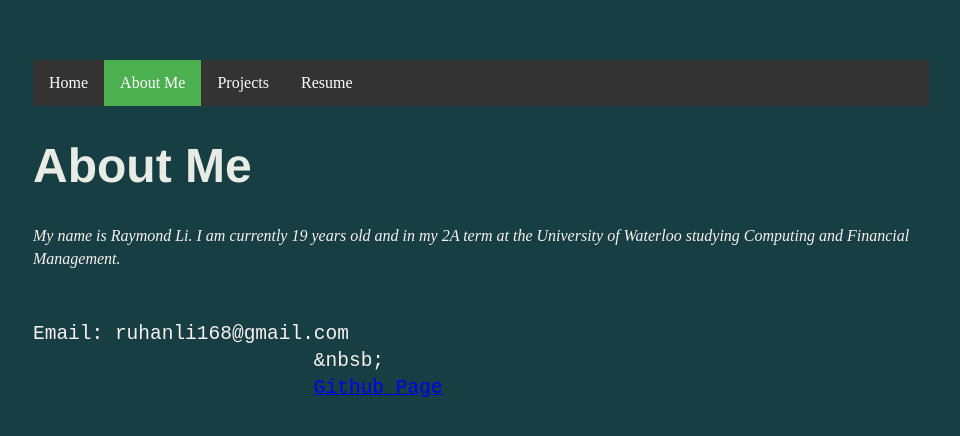
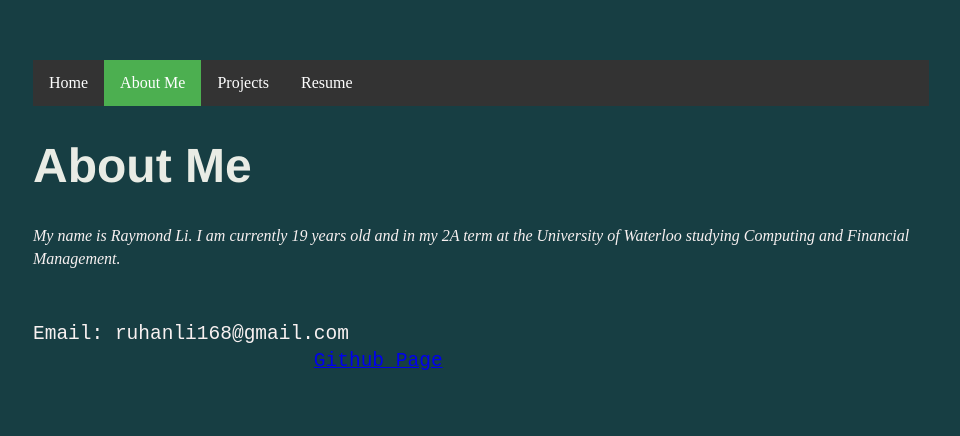
Before and after one commit to Raymoondo/RuhanLi.github.io-1, a Jekyll site: the page about/index.html, which Jekyll copies as it is, in a window 1280 px wide. Shown: the top 436 px of the page, without its empty margins (159-1119 px from the left). Built offline with Jekyll 4.4.1, drawn with Linux system fonts in a browser that asks for light colours; part of the change alters nothing that is shown.

Commit message:
Update index.html

```diff
--- a/about/index.html
+++ b/about/index.html
@@ -21,8 +21,7 @@
 		and in my 2A term at the University of Waterloo studying Computing and Financial Management.</p>
 		<div id="footer">
 			<pre>
-        		<p>Email: ruhanli168@gmail.com
-        		&nbsb;
+        		<p>Email: ruhanli168@gmail.com &emsp; &emsp;
         		<a href="https://github.com/RuhanLi">Github Page</a>
         		</p>
         		</pre>
```
